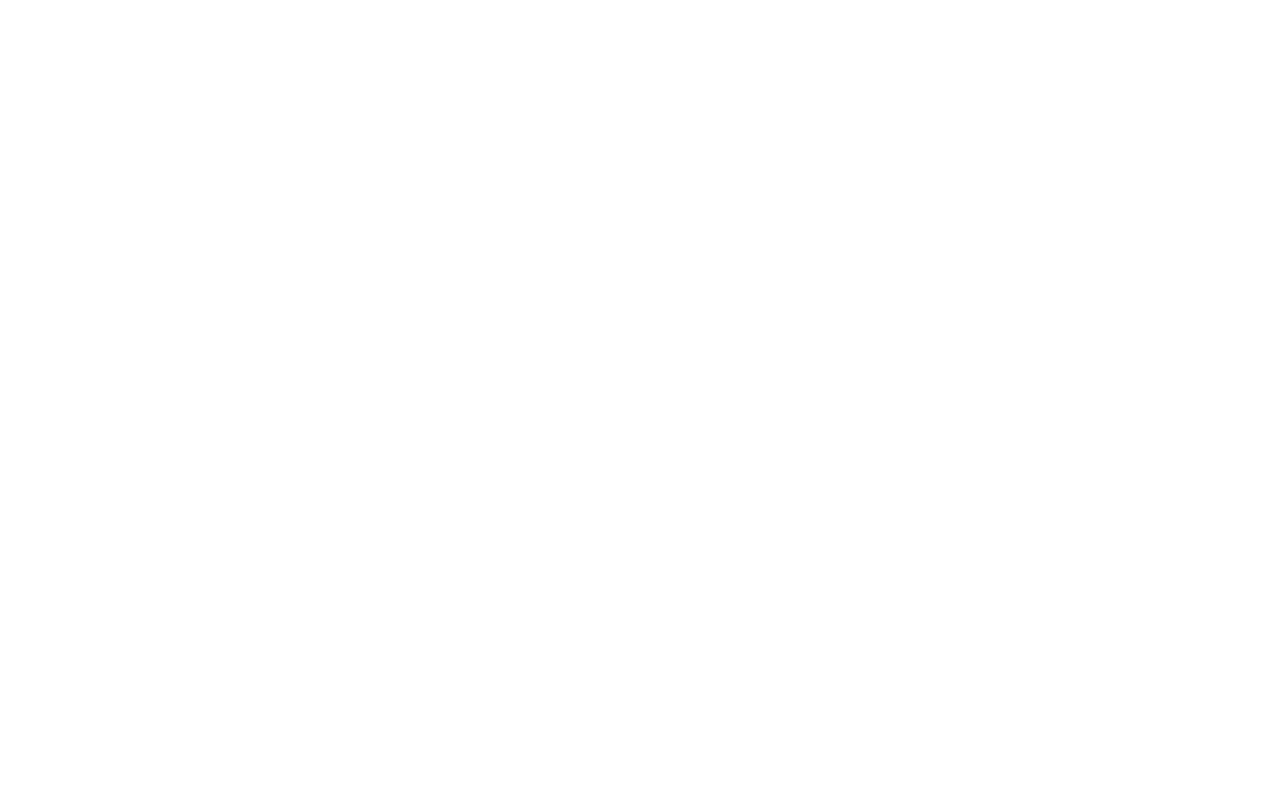
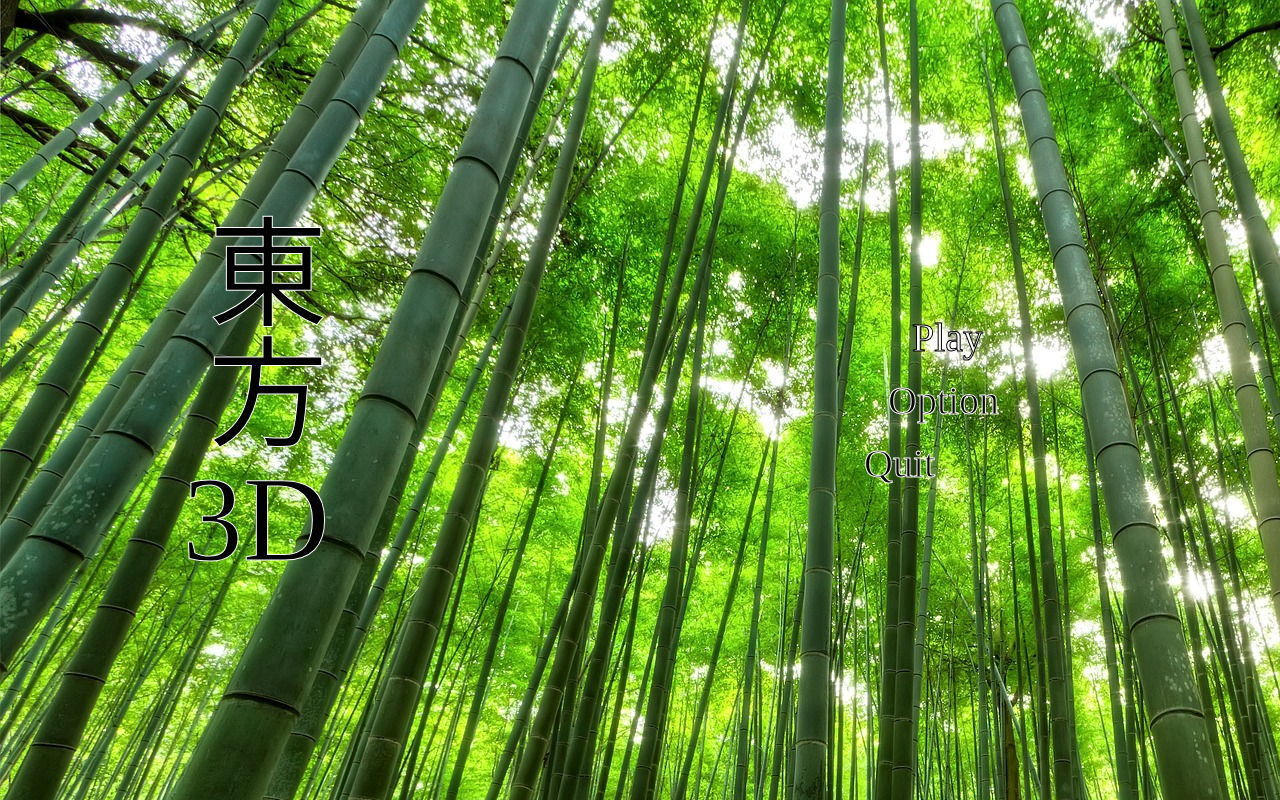
Before and after one commit to seiunshahara/touhou3d, a React app: page /menu in a window 1280 px wide. Built offline with nearby package versions, Linux system fonts and the light colour scheme; a web font is replaced by a local one.

Commit message:
feat: added more menu options

```diff
--- a/package.json
+++ b/package.json
@@ -58,6 +58,7 @@
     "react-refresh": "^0.8.3",
     "react-router": "^5.2.0",
     "react-router-dom": "^5.2.0",
+    "react-three-fiber": "^5.3.19",
     "resolve": "1.18.1",
     "resolve-url-loader": "^3.1.2",
     "sass-loader": "^10.0.5",
--- a/src/App.js
+++ b/src/App.js
@@ -1,18 +1,27 @@
 import { BrowserRouter as Router, Switch, Route } from 'react-router-dom';
 import { ControlsContainer } from './components/ControlsContainer';
-import { MainMenu } from './pages/MainMenu';
+import { GlobalsContainer } from './components/GlobalsContainer';
+import { Menu } from './pages/Menu';
+import { Stage1 } from './stages/Stage1';
+
+const audio = new Audio("menu_music.wav");
 
 function App() {
     return (
+        <GlobalsContainer>
             <ControlsContainer>
                 <Router>
                     <Switch>
-                    <Route exact path="/">
-                        <MainMenu />
+                        <Route path="game/stage1">
+                            <Stage1 />
+                        </Route>
+                        <Route path="/">
+                            <Menu menuAudio={audio}/>
                         </Route>
                     </Switch>
                 </Router>
             </ControlsContainer>
+        </GlobalsContainer>
     );
 }
 
--- a/src/components/ControlsContainer.js
+++ b/src/components/ControlsContainer.js
@@ -7,9 +7,10 @@
     const [downKeys, setDownKeys] = useState([])
 
     const [keyMap, setKeyMap] = useState({
+        27: "ESCAPE",
         90: "ENTER",
         40: "DOWN",
-        38: "UP"
+        38: "UP",
     });
 
     const keyDownHandler = (event) => {
--- /dev/null
+++ b/src/components/GlobalsContainer.js
@@ -0,0 +1,22 @@
+import React, { useState } from 'react'
+
+export const GlobalsContext = React.createContext();
+
+export const GlobalsContainer = ({children}) => {
+
+    const [globals, setGlobals] = useState({
+
+    })
+
+    const setGlobal = (key, value) => {
+        const newGlobals = {...globals};
+        newGlobals[key] = value;
+        setGlobals(newGlobals);
+    }
+
+    return (
+        <GlobalsContext.Provider value={{globals, setGlobals, setGlobal}}>
+            {children}
+        </GlobalsContext.Provider>
+    )
+}
--- a/src/components/VerticleMenu.js
+++ b/src/components/VerticleMenu.js
@@ -10,26 +10,30 @@
 const choiceSound = new MultiSound("sfx/select00.wav", 20, .20)
 const selectSound = new MultiSound("sfx/ok00.wav", 20, .20)
 
-export const VerticleMenu = ({menuMap, slanted}) => {
+export const VerticleMenu = ({menuMap, active = true, slanted = false}) => {
 
     const menuKeys = Object.keys(menuMap)
     const numChildren = menuKeys.length;
     const [selectedItem, setSelectedItem] = useState(0);
+
     useKeydown("UP", () => {
+        if(!active) return;
         setSelectedItem(mod((selectedItem - 1), numChildren))
         choiceSound.play();
     })
     useKeydown("DOWN", () => {
+        if(!active) return;
         setSelectedItem(mod((selectedItem + 1), numChildren))
         choiceSound.play();
     })
     useKeydown("ENTER", () => {
+        if(!active) return;
         menuMap[menuKeys[selectedItem]]();
         selectSound.play();
     })
 
     return (
-        <List>
+        <List style={{visibility: active ? "visible" : "hidden"}}>
             {menuKeys.map((menuKey, i) => {
 
                 const styleAddin = i === selectedItem ? {
--- /dev/null
+++ b/src/hooks/useBack.js
@@ -0,0 +1,14 @@
+import { useHistory } from "react-router"
+import MultiSound from "../sounds/MultiSound"
+import { useKeydown } from "./useKeydown"
+
+const backSound = new MultiSound("sfx/cancel00.wav", 20, .20)
+
+export const useBack = (path) => {
+    const history = useHistory()
+
+    useKeydown("ESCAPE", () => {
+        history.push(path)
+        backSound.play();
+    })
+}
--- a/src/hooks/useKeydown.js
+++ b/src/hooks/useKeydown.js
@@ -14,5 +14,6 @@
         else{
             setKeyDown(false)
         }
+    // eslint-disable-next-line react-hooks/exhaustive-deps
     }, [downKeys])
 }
--- /dev/null
+++ b/src/pages/CharacterSelect.js
@@ -0,0 +1,27 @@
+import React, { useContext, useMemo } from 'react'
+import { useHistory } from 'react-router'
+import { GlobalsContext } from '../components/GlobalsContainer'
+import { VerticleMenu } from '../components/VerticleMenu'
+import { useBack } from '../hooks/useBack'
+
+export const CharacterSelect = ({back, next}) => {
+    const history = useHistory();
+    const {setGlobal} = useContext(GlobalsContext)
+    useBack(back);
+
+    const choose = (character) => {
+        setGlobal("character", character);
+        history.push(next)
+    }
+
+    const characterOptions = useMemo(() => ({
+        "Marisa": () => choose("MARISA"),
+        "Reimu": () => choose("REIMU"),
+    }), [])
+
+    return (
+        <VerticleMenu menuMap={characterOptions}>
+
+        </VerticleMenu>
+    )
+}
--- /dev/null
+++ b/src/pages/DifficultySelect.js
@@ -0,0 +1,29 @@
+import React, { useContext, useMemo } from 'react'
+import { useHistory } from 'react-router'
+import { GlobalsContext } from '../components/GlobalsContainer'
+import { VerticleMenu } from '../components/VerticleMenu'
+import { useBack } from '../hooks/useBack'
+
+export const DifficultySelect = ({next}) => {
+    const history = useHistory();
+    const {setGlobal} = useContext(GlobalsContext)
+    useBack("/menu");
+
+    const choose = (difficulty) => {
+        setGlobal("difficulty", difficulty);
+        history.push(next)
+    }
+
+    const difficultyOptions = useMemo(() => ({
+        "Easy": () => choose("EASY"),
+        "Normal": () => choose("NORMAL"),
+        "Hard": () => choose("HARD"),
+        "Lunatic": () => choose("LUNATIC"),
+    }), [])
+
+    return (
+        <VerticleMenu menuMap={difficultyOptions}>
+
+        </VerticleMenu>
+    )
+}
--- a/src/pages/MainMenu.js
+++ b/src/pages/MainMenu.js
@@ -6,6 +6,7 @@
 import { ControlsContext } from '../components/ControlsContainer';
 import { VerticleMenu } from '../components/VerticleMenu';
 import { useKeydown } from '../hooks/useKeydown';
+import { useHistory } from 'react-router';
 
 const useStyles = makeStyles({
     titlePos1: {
@@ -46,28 +47,19 @@
     },
     optionsPos2: {
         left: "70vw",
-    },
-    container: {
-        background: `url(${BackgroundImage})`,
-        width: "100vw",
-        height: "100vh",
-        fontSize: "5vh"
     }
 })
 
-export const MainMenu = () => {
+export const MainMenu = ({menuAudio, menuOpenInit = false}) => {
     const classes = useStyles();
-    const [audio, setAudio] = useState(null);
-    const [menuOpen, setMenuOpen] = useState(false);
+    const [menuOpen, setMenuOpen] = useState(menuOpenInit);
+    const history = useHistory();
 
     const openMenu = () => {
         if (menuOpen) return;
 
-        const audio = new Audio("menu_music.wav");
-        audio.loop = true;
-        audio.play();
-
-        setAudio(audio);
+        menuAudio.loop = true;
+        menuAudio.play();
         setMenuOpen(true);
     }
 
@@ -76,7 +68,7 @@
     }
 
     const titleOptions = useMemo(() => ({
-        "Stage Select": null,
+        "Play": () => history.push("/game/difficultySelect"),
         "Option": null,
         "Quit": quit,
     }), [])
@@ -87,16 +79,16 @@
     const optionsPos = menuOpen ? classes.optionsPos2 : classes.optionsPos1
 
     return (
-        <Box className={classes.container}>
+        <>
             <Box className={classes.title + " " + titlePos}>
                 東方
                 <Box className={classes.title2}>
                     3D
                 </Box>
             </Box>
-            {menuOpen && <Box className={classes.options + " " + optionsPos}>
-                <VerticleMenu menuMap={titleOptions} slanted={menuOpen}/>
-            </Box>}
-        </Box>
+            <Box className={classes.options + " " + optionsPos}>
+                <VerticleMenu menuMap={titleOptions} slanted={menuOpen} active={menuOpen}/>
+            </Box>
+        </>
     )
 }
--- /dev/null
+++ b/src/pages/Menu.js
@@ -0,0 +1,46 @@
+import React from 'react'
+import { Box } from '@material-ui/core'
+import { makeStyles } from '@material-ui/core/styles';
+
+import BackgroundImage from '../img/menu_bamboo.jpg'
+import { BrowserRouter as Router, Switch, Route } from 'react-router-dom';
+import { MainMenu } from './MainMenu';
+import { DifficultySelect } from './DifficultySelect';
+import { CharacterSelect } from './CharacterSelect';
+
+const useStyles = makeStyles({
+    container: {
+        background: `url(${BackgroundImage})`,
+        width: "100vw",
+        height: "100vh",
+        display: "flex",
+        justifyContent: "center",
+        alignItems: "center",
+        fontSize: "5vh"
+    }
+})
+
+export const Menu = ({menuAudio}) => {
+    const classes = useStyles();
+
+    return (
+        <Box className={classes.container}>
+            <Router>
+                <Switch>
+                    <Route exact path="/">
+                        <MainMenu menuAudio={menuAudio}/>
+                    </Route>
+                    <Route exact path="/menu">
+                        <MainMenu menuAudio={menuAudio} menuOpenInit/>
+                    </Route>
+                    <Route exact path="/game/difficultySelect">
+                        <DifficultySelect next={"/game/characterSelect"}/>
+                    </Route>
+                    <Route exact path="/game/characterSelect">
+                        <CharacterSelect back={"/game/difficultySelect"} next={"/game/stage1"}/>
+                    </Route>
+                </Switch>
+            </Router>
+        </Box>
+    )
+}
--- /dev/null
+++ b/src/stages/Stage1.js
@@ -0,0 +1,5 @@
+import React from 'react'
+
+export const Stage1 = () => {
+    return false
+}
```
Also changed, not shown: 2 other files (tests, documents, lock files or other folders). Lines whose indentation alone changed are shown as unchanged.
